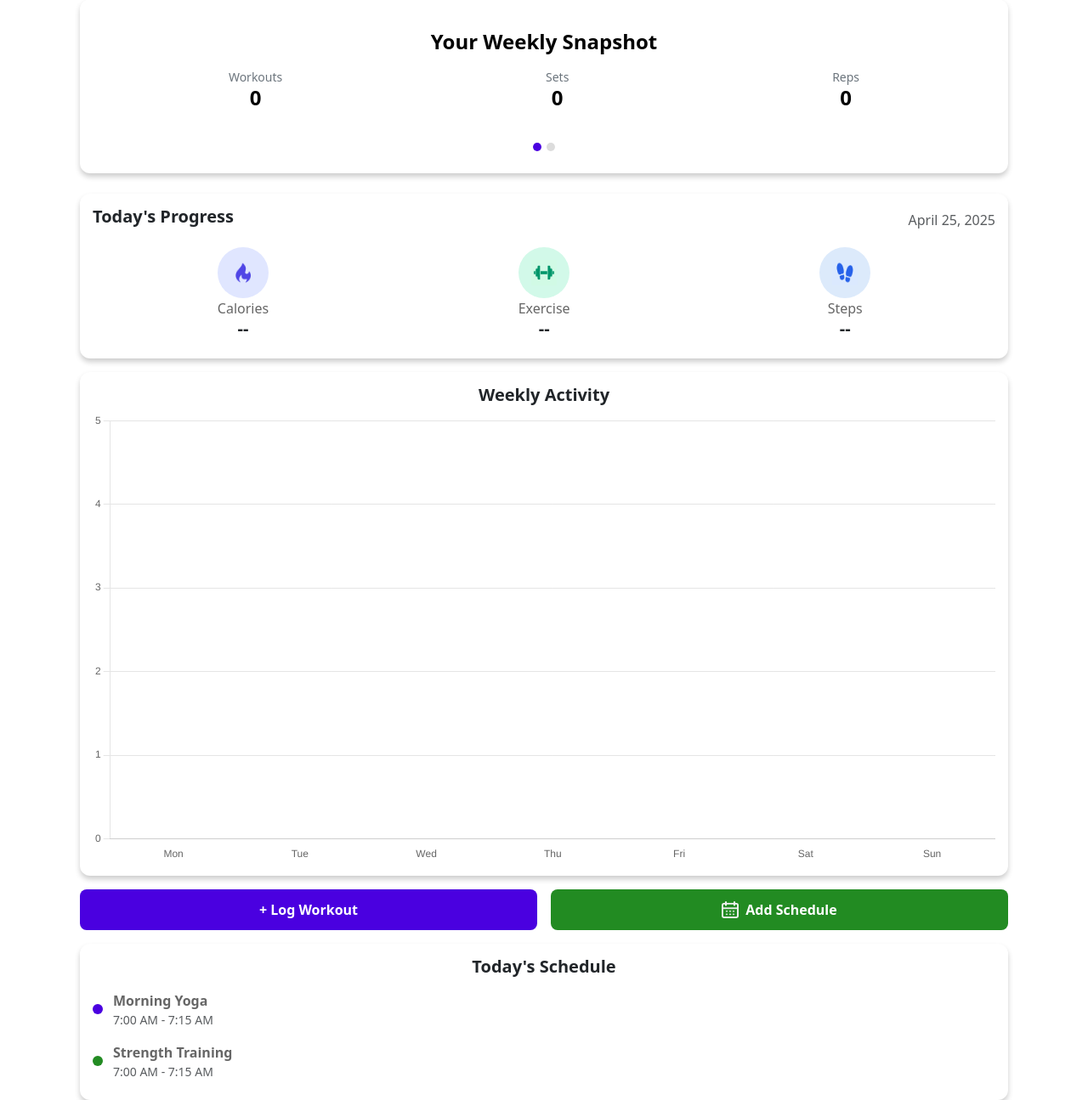
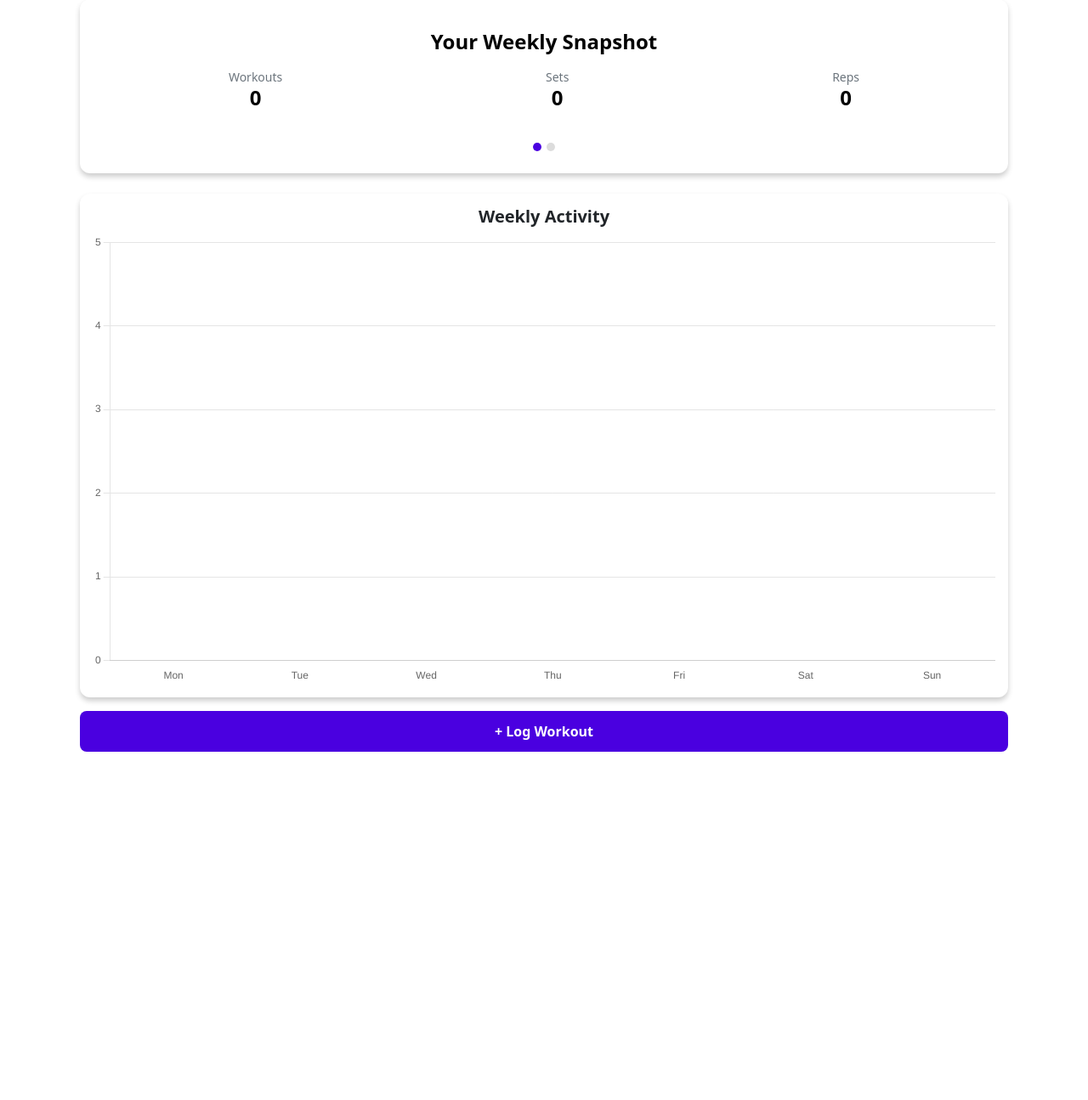
Before and after one commit to Jeoshyung/csci42-gym-app, a Django app: page / in a window 1280 px wide. Shown: the part 113-1408 px from the top of the page at 85% size. After the commit the page ends 998 px from the top, so only its background shows below. Run offline with Django 5.2, Linux system fonts and the light colour scheme; the visitor is signed in with stand-in values (Sample User, id 1); data that the repository does not hold is empty; some libraries are stand-ins or nearby versions.

Commit message:
Reduce features iter4

```diff
--- a/core/templates/index.html
+++ b/core/templates/index.html
@@ -58,38 +58,6 @@
         </div>
 
         <div class="dashboard-card mt-3">
-
-            <div class="d-flex justify-content-between align-items-center">
-                <h5 class="fw-bold">Today's Progress</h5>
-                <span class="text-muted">{{ today_date }}</span>
-            </div>
-
-            <div class="d-flex justify-content-around mt-3">
-                <div class="progress-item">
-                    <div class="icon-circle icon-blue">
-                        <img src="{% static 'images/button_icons/calories.png' %}" class="icon-overlay" alt="Calories">
-                    </div>
-                    <p class="mb-0">Calories</p>
-                    <h5 class="fw-bold">--</h5>
-                </div>
-                <div class="progress-item">
-                    <div class="icon-circle icon-green">
-                        <img src="{% static 'images/button_icons/exercise.png' %}" class="icon-overlay" alt="Exercise">
-                    </div>
-                    <p class="mb-0">Exercise</p>
-                    <h5 class="fw-bold">--</h5>
-                </div>
-                <div class="progress-item">
-                    <div class="icon-circle icon-purple">
-                        <img src="{% static 'images/button_icons/steps.png' %}" class="icon-overlay" alt="Steps">
-                    </div>
-                    <p class="mb-0">Steps</p>
-                    <h5 class="fw-bold">--</h5>
-                </div>
-            </div>
-        </div>
-
-        <div class="dashboard-card mt-3">
             <h5 class="fw-bold">Weekly Activity</h5>
             <div class="chart-container">
                 <canvas id="weeklyChart"></canvas>
@@ -98,28 +66,8 @@
 
         <div class="d-flex gap-3 mt-3">
             <a href="workoutlogging" class="btn-trackfit btn-workout">+ Log Workout</a>
-            <a href="#" class="btn-trackfit btn-meal">
-                <img src="{% static 'images/button_icons/calendar.png' %}" class="btn-icon" alt="Fork and Knife"> Add Schedule
-            </a>
         </div>
 
-        <div class="dashboard-card mt-3">
-            <h5 class="fw-bold">Today's Schedule</h5>
-            <div class="schedule-item">
-                <span class="dot dot-blue"></span>
-                <div class="schedule-text">
-                    <p class="mb-0 fw-bold workout-name">Morning Yoga</p>
-                    <small class="text-muted">7:00 AM - 7:15 AM</small>
-                </div>
-            </div>
-            <div class="schedule-item">
-                <span class="dot dot-green"></span>
-                <div class="schedule-text">
-                    <p class="mb-0 fw-bold workout-name">Strength Training</p>
-                    <small class="text-muted">7:00 AM - 7:15 AM</small>
-                </div>
-            </div>
-        </div>
 
     </div>
 
```
